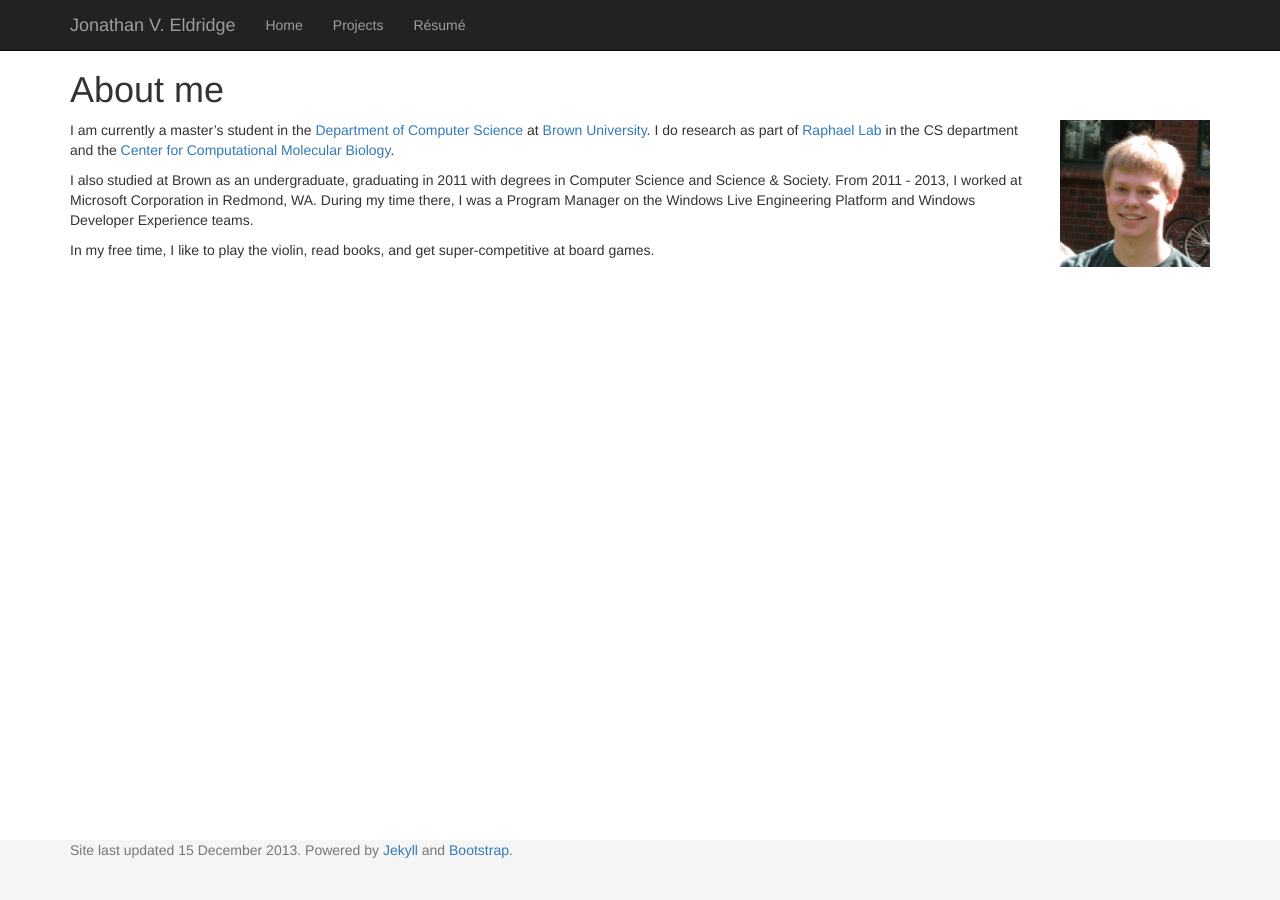
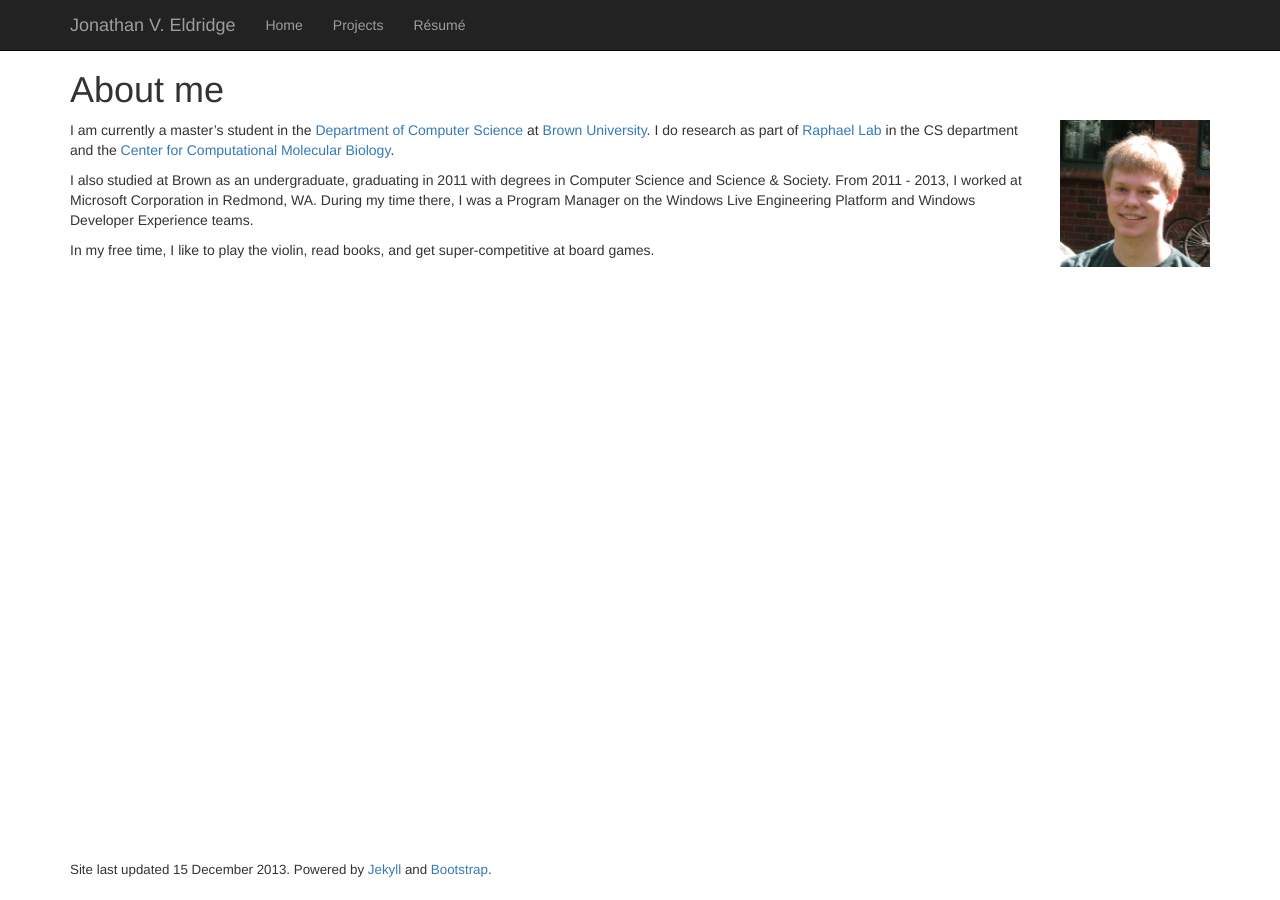
Before and after one commit to jveldridge/jveldridge.github.io, a Jekyll site: the page built from index.md, in a window 1280 px wide. Built offline with Jekyll 4.4.1, drawn with Linux system fonts in a browser that asks for light colours; nearby versions of some CDN libraries; Markdown is read by kramdown in place of the engine named in the settings.

Commit message:
Updates sticky footer styles

```diff
--- a/_layouts/default.html
+++ b/_layouts/default.html
@@ -50,7 +50,7 @@
         </div>
         <div id="footer">
             <div class="container">
-                <p class="text-muted">Site last updated {{ site.time | date: "%-d %B %Y"}}. Powered by <a href="http://jekyllrb.com/">Jekyll</a> and <a href="http://getbootstrap.com/">Bootstrap</a>.</p>
+                <p class="footer">Site last updated {{ site.time | date: "%-d %B %Y"}}. Powered by <a href="http://jekyllrb.com/">Jekyll</a> and <a href="http://getbootstrap.com/">Bootstrap</a>.</p>
             </div>
         </div>
 
--- a/bootstrap/css/sticky-footer.css
+++ b/bootstrap/css/sticky-footer.css
@@ -20,19 +20,9 @@ body {
 /* Set the fixed height of the footer here */
 #footer {
   height: 60px;
-  background-color: #f5f5f5;
 }
 
-
-/* Custom page CSS
--------------------------------------------------- */
-/* Not required for template or sticky footer method. */
-
-/*.container {
-  width: auto;
-  max-width: 680px;
-  padding: 0 15px;
+.container .footer {
+  margin: 20px 0;
+  font-size: 10pt;
 }
-.container .text-muted {
-  margin: 20px 0;
-}*/
```
